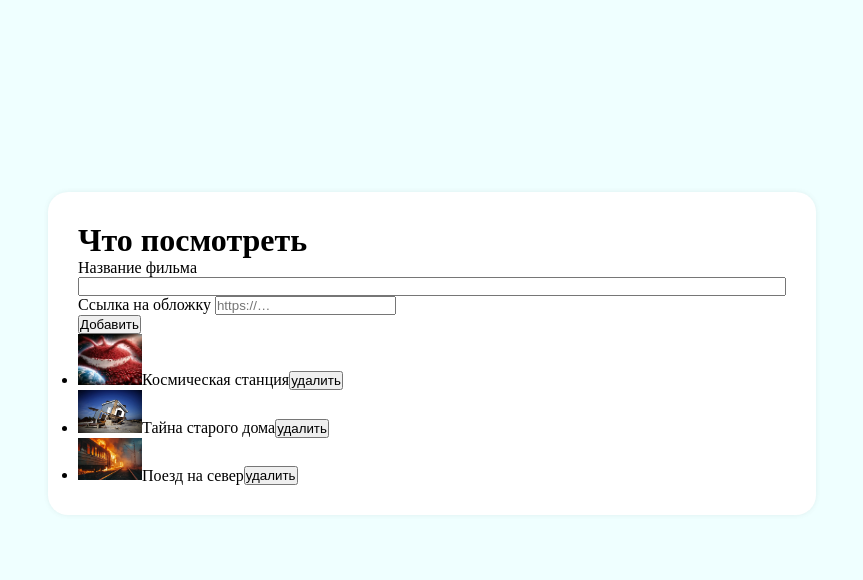
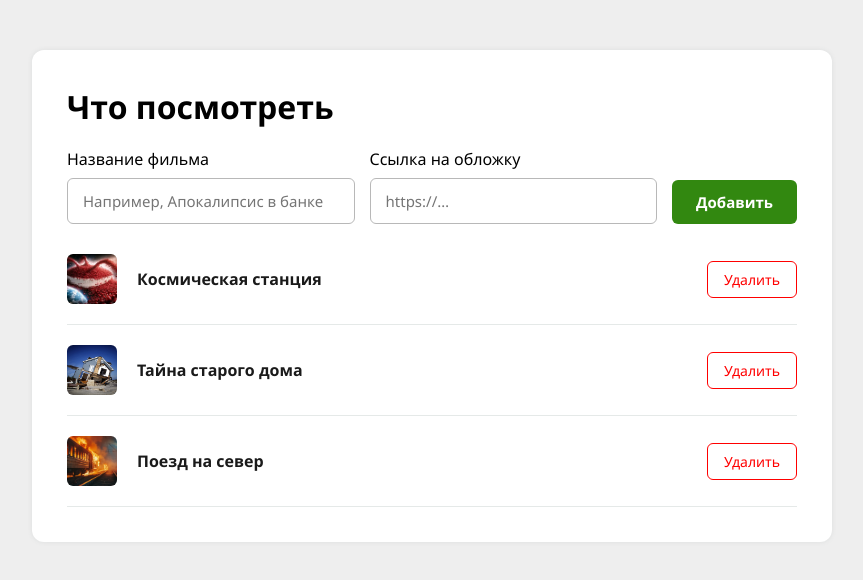
Before and after one commit to mooka00/film, a plain HTML site: page index.html in a window 1280 px wide. Shown: the whole page, without its empty margins (208-1071 px from the left). Drawn offline with Linux system fonts and the light colour scheme.

Commit message:
финальная версия

```diff
--- a/index.html
+++ b/index.html
@@ -1,5 +1,6 @@
 <!DOCTYPE html>
 <html lang="en">
+
 <head>
     <meta charset="UTF-8">
     <meta http-equiv="X-UA-Compatible" content="IE=edge">
@@ -8,29 +9,29 @@
     <script src="script.js" defer></script>
     <link rel="stylesheet" href="style.css">
 </head>
+
 <body>
     <main>
         <div class="papa">
-
             <div class="structure">
                 <div class="top">
+                    <h1>Что посмотреть</h1>
                     <div class="inputes">
-                        <h1>Что посмотреть</h1>
                         <div class="name">
                             <label for="movieName">Название фильма</label>
-                            <input id="movieName" type="text">
+                            <input id="movieName" type="text" placeholder="Например, Апокалипсис в банке">
                         </div>
                         <div class="silk">
                             <label for="moviePoster">Ссылка на обложку</label>
                             <input id="moviePoster" type="text" placeholder="https://…">
                         </div>
+                        <button id="addMovie" type="button">Добавить</button>
                     </div>
-                    <button id="addMovie" type="button">Добавить</button>
                 </div>
                 <ul id="movieList"></ul>
-
             </div>
         </div>
     </main>
 </body>
+
 </html>
--- a/script.js
+++ b/script.js
@@ -18,38 +18,44 @@ addMovie.addEventListener('click', () => {
     movieTitles.push(movieName.value)
     moviePosters.push(moviePoster.value)
 
-
     renderMovies()
 })
-const d = {ddd: 1000}
 
 function renderMovies() {
     movieList.innerHTML = '';
 
     movieTitles.forEach((movieTitle, index) => {
         const item = document.createElement('li');
+        item.className = 'movie-item';
 
         const poster = document.createElement('img');
+        poster.src = moviePosters[index];
+        poster.alt = '';
+        poster.width = 64;
+        poster.className = 'movie-poster';
+
+        const title = document.createElement('span');
+        title.textContent = movieTitle;
+        title.className = 'movie-title';
 
         const delet = document.createElement('button')
-        delet.textContent = 'удалить'
+        delet.textContent = 'Удалить'
+        delet.className = 'delete-btn'
+
         delet.addEventListener('click', () => {
             movieTitles.splice(index, 1)
             moviePosters.splice(index, 1)
             renderMovies()
         })
-        poster.src = moviePosters[index];
-        poster.alt = '';
-        poster.width = 64;
 
-        const title = document.createElement('span');
-        title.textContent = movieTitle;
 
-        item.append(poster, title, delet);
+        const infoWrap = document.createElement('div');
+        infoWrap.className = 'movie-info';
+        infoWrap.append(title);
+
+        item.append(poster, infoWrap, delet);
         movieList.append(item);
-
     });
 }
 
-
 renderMovies();
--- a/style.css
+++ b/style.css
@@ -1,36 +1,123 @@
-*{
+* {
     margin: 0px;
     padding: 0px;
     box-sizing: border-box;
+    font-family: 'Segoe UI', Roboto, sans-serif;
 }
-body{
-    background-color: rgb(239, 255, 255);
 
+body {
+    background-color: rgb(238, 238, 238);
+    min-height: 100vh;
 }
-main{
-    flex-grow: 1;
+
+main {
+    display: flex;
+    justify-content: center;
+    padding-top: 50px;
 }
-.structure{
+
+.papa {
+    width: 100%;
+    display: flex;
+    justify-content: center;
+}
+
+.structure {
     background-color: white;
-    border-radius: 20px;
+    border-radius: 12px;
     box-shadow: 0 0 5px rgba(81, 99, 99, 0.1);
-    width: 60%;
-    height: auto;
-    margin-top: 15%;
-    padding: 30px;
+    width: 800px;
+    padding: 35px;
 }
-.top{
 
-}
-.name{
+.top {
     display: flex;
     flex-direction: column;
+    gap: 20px;
+    margin-bottom: 10px;
 }
-.inputes{
 
+.inputes {
+    display: flex;
+    flex-direction: row;
+    gap: 15px;
+    align-items: flex-end;
 }
-.papa{
+
+.name,
+.silk {
     display: flex;
-    justify-content: center;
+    flex-direction: column;
+    gap: 8px;
+    width: 400px;
+}
+
+.name input,
+.silk input {
+    padding: 12px 15px;
+    border: 1px solid rgb(184, 184, 184);
+    border-radius: 6px;
+    font-size: 15px;
+    color: black;
+    outline: none;
+    transition: border 0.2s;
+}
+
+#addMovie {
+    background-color: rgb(50, 136, 16);
+    color: white;
+    border: none;
+    border-radius: 6px;
+    padding: 12px 24px;
+    font-size: 15px;
+    font-weight: 600;
+    height: 44px;
+}
+
+#addMovie:hover {
+    background-color: #00664b;
+}
+
+#movieList {
+    display: flex;
+    flex-direction: column;
+    list-style: none;
+}
+
+.movie-item {
+    display: flex;
     align-items: center;
+    padding: 20px 0;
+    border-bottom: 1px solid #e5e9e8;
 }
+
+.movie-poster {
+    width: 50px;
+    height: 50px;
+    border-radius: 6px;
+    object-fit: cover;
+    flex-shrink: 0;
+}
+
+.movie-info {
+    flex-grow: 1;
+    padding-left: 20px;
+}
+
+.movie-title {
+    font-size: 16px;
+    font-weight: 600;
+    color: #1a1a1a;
+}
+
+.delete-btn {
+    background-color: transparent;
+    color: red;
+    border: 1px solid red;
+    border-radius: 6px;
+    padding: 8px 16px;
+    font-size: 14px;
+    font-weight: 500;
+    cursor: pointer;
+    transition: background-color 0.2s;
+}
```
